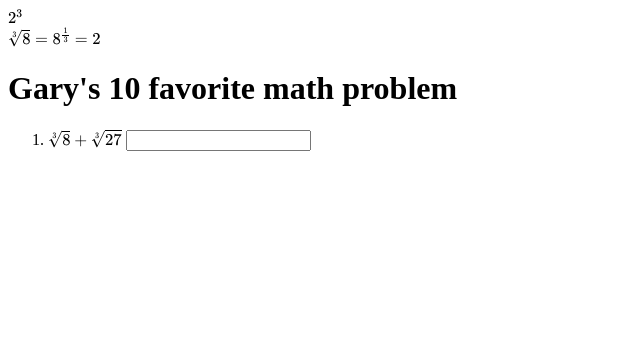
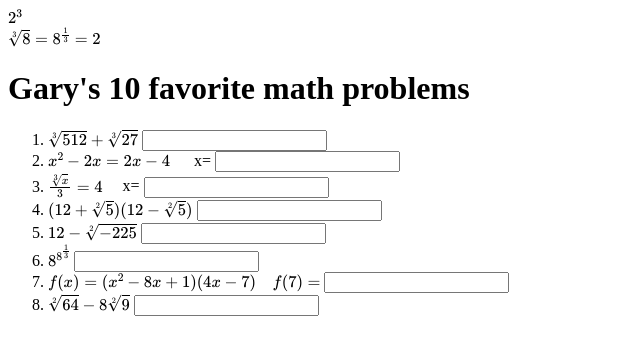
Before and after one commit to SebastianByrne/AACoding02, a plain HTML site: page index.html in a window 1280 px wide. Shown: the whole page, without its empty margins (0-640 px from the left). Drawn offline with nearby package versions, Linux system fonts and the light colour scheme.

Commit message:
Added 8 problems

```diff
--- a/index.html
+++ b/index.html
@@ -6,6 +6,8 @@
 <link rel="apple-touch-icon" type="image/png" href="https://static.codepen.io/assets/favicon/apple-touch-icon-5ae1a0698dcc2402e9712f7d01ed509a57814f994c660df9f7a952f3060705ee.png" />
 <meta name="apple-mobile-web-app-title" content="CodePen">
 <link rel="shortcut icon" type="image/x-icon" href="https://static.codepen.io/assets/favicon/favicon-aec34940fbc1a6e787974dcd360f2c6b63348d4b1f4e06c77743096d55480f33.ico" />
+<link rel="mask-icon" type="" href="https://static.codepen.io/assets/favicon/logo-pin-8f3771b1072e3c38bd662872f6b673a722f4b3ca2421637d5596661b4e2132cc.svg" color="#111" />
+<title>CodePen - AACodeing02-2</title>
 <style>
 .correct{
   background:green;
@@ -23,11 +25,39 @@
 <div>
 \( \sqrt[3]{8} = 8^{\frac{1}{3}} = 2 \)
 </div>
-<h1>Gary's 10 favorite math problem</h1>
+<h1>Gary's 10 favorite math problems</h1>
 <ol>
-<li>\( \sqrt[3]{8} + \sqrt[3]{27} \)
-<input data-correct="5" />
+<li>\( \sqrt[3]{512} + \sqrt[3]{27} \)
+<input data-correct="515" />
 </li>
+</div>
+<li>\(x^2-2x = 2x-4\) &ensp;&ensp; x=
+<input data-correct="2" />
+</li>
+</div>
+<li> \( {\frac{\sqrt[3]{x}}{3}} = 4\)&ensp;&ensp; x=
+<input data-correct="1728" />
+</li>
+</div>
+<li> \( (12+\sqrt[2]{5})(12-\sqrt[2]{5}) \)
+<input data-correct="139" />
+</li>
+</div>
+<li> \( 12-\sqrt[2]{-225}\)
+<input data-correct="12-5i" />
+</li>
+</div>
+<li> \(8^{{8}^{\frac{1}{3}}} \)
+<input data-correct="64" />
+</li>
+</div>
+<li> \(f(x)= (x^2-8x+1)(4x-7)&ensp;&ensp;f(7)=\)
+<input data-correct="-126" />
+</li>
+</div>
+<li> \(\sqrt[2]{64}-8\sqrt[2]{9}\)
+<input data-correct="-16" < li>
+</div>
 </ol>
 <script src='https://cdnjs.cloudflare.com/ajax/libs/jquery/3.4.1/jquery.min.js'></script>
 <script id="rendered-js">
```
